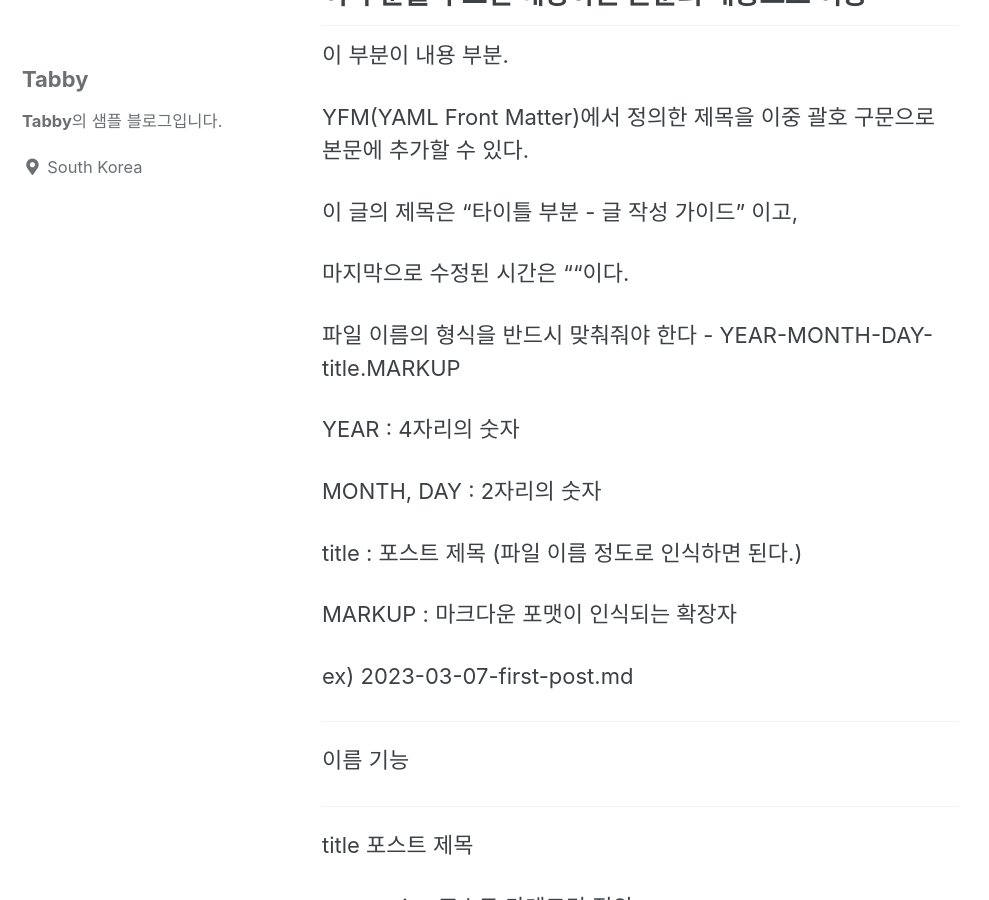
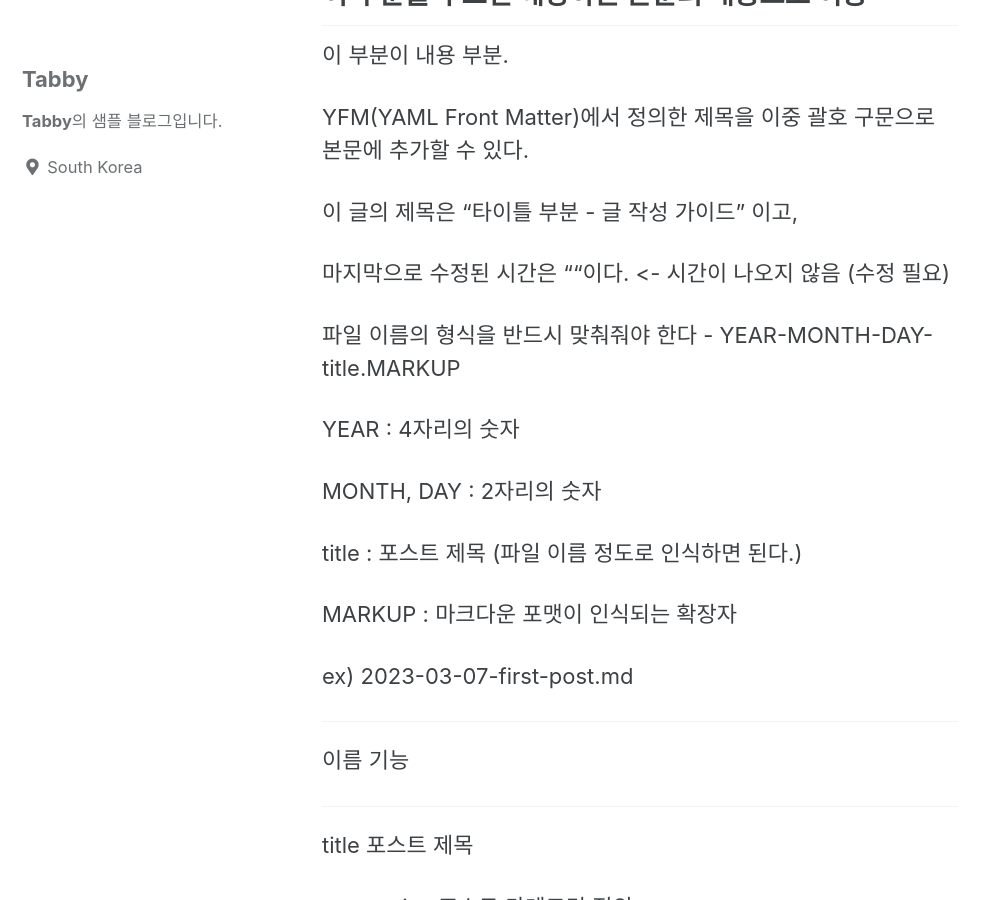
Before and after one commit to dtabby/dtabby.github.io, a Jekyll site: the page built from _posts/2023-03-07-first-post.md, in a window 1280 px wide and 900 px high, scrolled down 345 px. Shown: the whole window, without its empty margins (0-989 px from the left). Built offline with Jekyll 4.4.1, drawn with Linux system fonts in a browser that asks for light colours; cached includes are drawn as plain includes; comment, search, counter and statistics services are not loaded.

Commit message:
수정 필요 - 시간

```diff
--- a/_posts/2023-03-07-first-post.md
+++ b/_posts/2023-03-07-first-post.md
@@ -20,7 +20,7 @@ YFM(YAML Front Matter)에서 정의한 제목을 이중 괄호 구문으로 본
 
 이 글의 제목은 "{{ page.title }}" 이고,
 
-마지막으로 수정된 시간은 "{{ page.last_modified_at }}"이다.
+마지막으로 수정된 시간은 "{{ page.last_modified_at }}"이다. <- 시간이 나오지 않음 (수정 필요)
 
 파일 이름의 형식을 반드시 맞춰줘야 한다 - YEAR-MONTH-DAY-title.MARKUP
 
```
